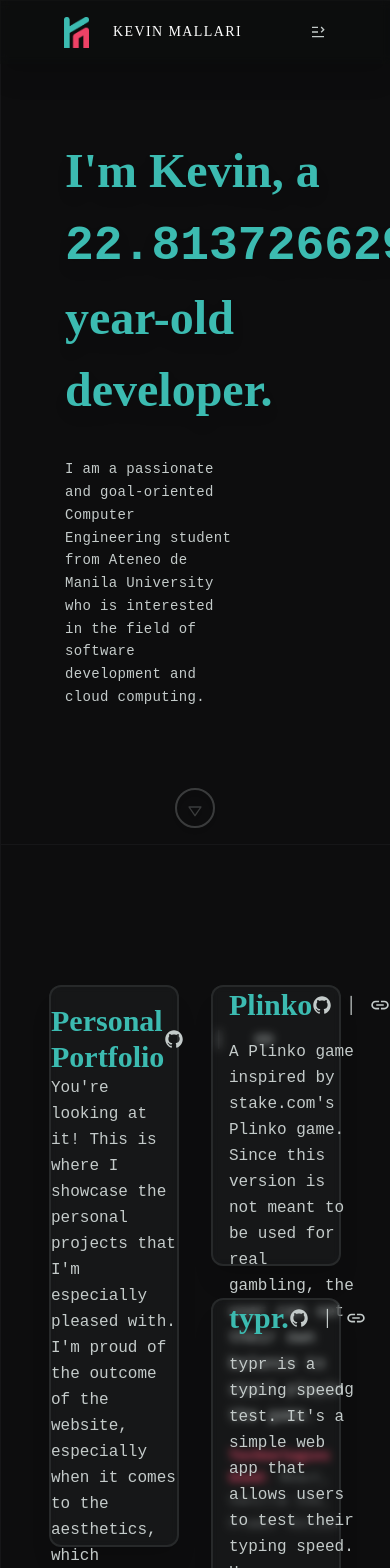
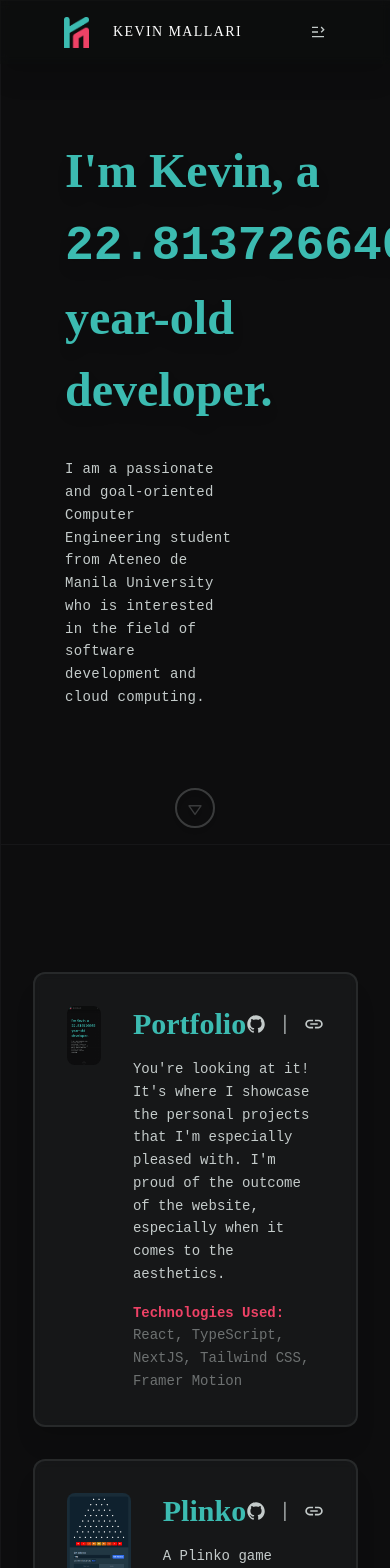
Before and after one commit to kmallari/Personal-Portfolio, a Next.js app: page / in a window 390 px wide. Shown: the top 1568 px of the page. Built offline with nearby package versions, Linux system fonts and the light colour scheme; a web font is replaced by a local one.

Commit message:
Adds responsiveness to projects section.

```diff
--- a/components/Header.tsx
+++ b/components/Header.tsx
@@ -32,7 +32,7 @@ export const Header: React.FC<HeaderProps> = ({}) => {
   return (
     <div
       id='home'
-      className='h-screen relative flex flex-col items-center justify-center cursor-default'
+      className='h-screen min-h-max relative flex flex-col items-center justify-center cursor-default'
     >
       <div className='flex flex-row items-center justify-center gap-8 lg:gap-16'>
         <div className='w-2/3 md:w-1/3 transition-all'>
--- a/components/HorizontalProjectContainer.tsx
+++ b/components/HorizontalProjectContainer.tsx
@@ -1,6 +1,7 @@
 import React from "react";
 import Image from "next/image";
 import Link from "next/link";
+import useWindowDimensions from "../hooks/useWindowDimensions";
 import { IoMdLink, IoLogoGithub } from "react-icons/io";
 
 interface HorizontalProjectContainerProps {
@@ -22,17 +23,20 @@ export const HorizontalProjectContainer: React.FC<
   description,
   technologies,
 }) => {
-  const x = image_src;
+  const { height, width } = useWindowDimensions();
+
   return (
-    <div className='h-1/2 w-full sm:p-4 lg:p-8 flex flex-row gap-4 xl:gap-8 bg-primary-light bg-opacity-5 backdrop-filter backdrop-blur-sm border-2 border-opacity-10 rounded-xl shadow-xl border-primary-light'>
-      <Image
-        src={image_src}
-        alt='preview-of-plinko'
-        width={494 / 2}
-        height={848 / 3.3}
-        quality={100}
-        className="rounded-lg"
-      />
+    <div className='h-auto w-5/6 lg:w-full lg:h-1/2 p-8 flex flex-row object-contain gap-8 bg-primary-light bg-opacity-5 backdrop-filter backdrop-blur-sm border-2 border-opacity-10 rounded-xl shadow-xl border-primary-light'>
+      <div className='object-contain'>
+        <Image
+          src={image_src}
+          alt='preview-of-plinko'
+          width={width != null && width > 1024 ? 494 / 2 : 494 / 3}
+          height={width != null && width > 1024 ? 848 / 2 : 848 / 3}
+          quality={100}
+          className='rounded-lg'
+        />
+      </div>
       <div className='flex flex-col w-full gap-8'>
         <div className='flex flex-row items-center justify-between text-3xl w-full'>
           <h2 className='font-dm font-bold text-primary-1'>{title}</h2>
@@ -45,7 +49,7 @@ export const HorizontalProjectContainer: React.FC<
                 <IoLogoGithub />
               </a>
             </Link>
-            <span className='text-base'>|</span>
+            <span className='text-base cursor-default'>|</span>
             <Link href={live_link}>
               <a
                 className='hover:text-primary-1 cursor-pointer'
@@ -56,7 +60,7 @@ export const HorizontalProjectContainer: React.FC<
             </Link>
           </div>
         </div>
-        <p className='text-primary-light transition-all leading-relaxed text-base font-dm_mono -mt-4'>
+        <p className='text-primary-light transition-all leading-relaxed text-sm font-dm_mono -mt-4'>
           {description}
         </p>
         <p className='text-primary-light hover:text-white transition-all leading-relaxed text-sm font-dm_mono -mt-4'>
--- a/components/Navbar.tsx
+++ b/components/Navbar.tsx
@@ -27,7 +27,7 @@ export const Navbar: React.FC<NavbarProps> = ({}) => {
 
   const checkHamburger = (): void => {
     if (width != null) {
-      if (width <= 800) {
+      if (width <= 768) {
         setIsHamburger(true);
         // setShowHamburgerMenu(false);
       } else {
@@ -105,13 +105,13 @@ export const Navbar: React.FC<NavbarProps> = ({}) => {
       <AnimatePresence>
         {showHamburgerMenu && (
           <motion.div
-            className='bg-opacity-20 backdrop-filter backdrop-blur-sm flex flex-col top-16 w-full fixed overflow-hidden font-dm text-white'
+            className='h-screen bg-opacity-20 backdrop-filter backdrop-blur-sm flex flex-col top-16 w-full fixed overflow-hidden font-dm text-white'
             initial={{ x: -400 }}
             animate={{ x: 0 }}
             exit={{ x: -768 }}
           >
             <Link href='/'>
-              <a className='select-none pl-12 pt-4 pb-4 w-full overflow-x-hidden hover:bg-dark-neutral hover:bg-opacity-10 transition-all group'>
+              <a className='select-none pl-12 pt-4 pb-4 w-full overflow-x-hidden hover:bg-primary-light hover:bg-opacity-10 group'>
                 <div className='flex flex-row gap-4 items-center group-hover:text-primary-1'>
                   <div className='text-primary-light group-hover:text-primary-1'>
                     <FiBriefcase />
@@ -120,18 +120,8 @@ export const Navbar: React.FC<NavbarProps> = ({}) => {
                 </div>
               </a>
             </Link>
-            <Link href='#about'>
-              <a className='select-none pl-12 pt-4 pb-4 w-full overflow-x-hidden hover:bg-dark-neutral hover:bg-opacity-10 transition-all group'>
-                <div className='flex flex-row gap-4 items-center group-hover:text-primary-1'>
-                  <div className='text-primary-light group-hover:text-primary-1'>
-                    <FiInfo />
-                  </div>
-                  About
-                </div>
-              </a>
-            </Link>
             <Link href='#projects'>
-              <a className='select-none pl-12 pt-4 pb-4 w-full overflow-x-hidden hover:bg-dark-neutral hover:bg-opacity-10 transition-all group'>
+              <a className='select-none pl-12 pt-4 pb-4 w-full overflow-x-hidden hover:bg-primary-light hover:bg-opacity-10 group'>
                 <div className='flex flex-row gap-4 items-center group-hover:text-primary-1'>
                   <div className='text-primary-light group-hover:text-primary-1'>
                     <FiCode />
@@ -141,7 +131,7 @@ export const Navbar: React.FC<NavbarProps> = ({}) => {
               </a>
             </Link>
             <Link href='#contact'>
-              <a className='select-none pl-12 pt-4 pb-4 w-full overflow-x-hidden hover:bg-dark-neutral hover:bg-opacity-10 transition-all group'>
+              <a className='select-none pl-12 pt-4 pb-4 w-full overflow-x-hidden hover:bg-primary-light hover:bg-opacity-10 group'>
                 <div className='flex flex-row gap-4 items-center group-hover:text-primary-1'>
                   <div className='text-primary-light group-hover:text-primary-1'>
                     <FiBriefcase />
--- a/components/Projects.tsx
+++ b/components/Projects.tsx
@@ -1,6 +1,7 @@
-import React from "react";
+import React, { useState, useEffect } from "react";
 import Image from "next/image";
 import Link from "next/link";
+import useWindowDimensions from "../hooks/useWindowDimensions";
 import { HorizontalProjectContainer } from "./HorizontalProjectContainer";
 import { IoMdLink, IoLogoGithub } from "react-icons/io";
 
@@ -9,10 +10,28 @@ interface ProjectsProps {}
 // TO MAKE RESPONSIVE
 
 export const Projects: React.FC<ProjectsProps> = ({}) => {
+  const { height, width } = useWindowDimensions();
+  const [isWidthSmall, setIsWidthSmall] = useState<boolean>(false);
+
+  useEffect(() => {
+    if (width != null) {
+      if (width <= 1024) {
+        setIsWidthSmall(true);
+      } else {
+        setIsWidthSmall(false);
+      }
+    }
+  }, [width]);
+
   return (
-    <div id='projects' className='w-full h-screen flex items-center'>
-      <div className='flex flex-row gap-8 justify-center h-2/3 w-full'>
-        <div className='h-full w-1/3 sm:p-4 lg:p-8 flex flex-col gap-4 xl:gap-8 bg-primary-light bg-opacity-5 backdrop-filter backdrop-blur-sm border-2 border-opacity-10 rounded-xl shadow-xl border-primary-light'>
+    <div
+      id='projects'
+      className='w-full h-auto flex self-start items-center my-32'
+    >
+      <div className='flex flex-row self-start gap-8 justify-center h-2/3 w-full'>
+        {isWidthSmall ? null : (
+          <div className='h-auto w-1/3 sm:p-4 lg:p-8 flex flex-col object-contain gap-8 bg-primary-light bg-opacity-5 backdrop-filter backdrop-blur-sm border-2 border-opacity-10 rounded-xl shadow-xl border-primary-light'>
+            <div className='object-contain'>
               <Image
                 src='/portfolio.png'
                 alt='portfolio-preview'
@@ -21,9 +40,12 @@ export const Projects: React.FC<ProjectsProps> = ({}) => {
                 quality={100}
                 className='rounded-xl'
               />
+            </div>
             <div className='flex flex-row items-center justify-between text-3xl'>
               <h2 className='font-dm font-bold text-primary-1'>
-              Personal Portfolio
+                {width != null && width >= 1280
+                  ? "Personal Portfolio"
+                  : "Portfolio"}
               </h2>
               <div className='text-primary-light flex flex-row gap-8 items-center text-xl'>
                 <Link href='https://github.com/kmallari/Personal-Portfolio'>
@@ -42,24 +64,37 @@ export const Projects: React.FC<ProjectsProps> = ({}) => {
                 </Link>
               </div>
             </div>
-          <p className='text-primary-light transition-all leading-relaxed text-base font-dm_mono -mt-4'>
+            <p className='text-primary-light transition-all leading-relaxed text-sm font-dm_mono -mt-4'>
               You&apos;re looking at it! This is where I showcase the personal
               projects that I&apos;m especially pleased with.
             </p>
             <p className='text-primary-light transition-all leading-relaxed text-base font-dm_mono -mt-4'>
               I&apos;m proud of the outcome of the website, especially when it
-            comes to the aesthetics, which includes the general design and
-            animations.
+              comes to the aesthetics.
             </p>
             <p className='text-primary-light hover:text-white transition-all leading-relaxed text-sm font-dm_mono -mt-4'>
-            <span className='font-bold text-primary-2'>Technologies Used:</span>
+              <span className='font-bold text-primary-2'>
+                Technologies Used:
+              </span>
               <span className='opacity-50'>
                 {" "}
                 NextJS, React, TypeScript, Tailwind CSS, Framer Motion
               </span>
             </p>
           </div>
-        <div className='flex flex-col gap-8 w-1/3'>
+        )}
+
+        <div className='flex flex-col justify-center items-center gap-8 lg:w-2/4 xl:w-1/3'>
+          {isWidthSmall ? (
+            <HorizontalProjectContainer
+              github_link='https://github.com/kmallari/Personal-Portfolio'
+              live_link='/'
+              image_src='/portfolio_vertical.png'
+              title='Portfolio'
+              description="You're looking at it! It's where I showcase the personal projects that I'm especially pleased with. I'm proud of the outcome of the website, especially when it comes to the aesthetics."
+              technologies='React, TypeScript, NextJS, Tailwind CSS, Framer Motion'
+            />
+          ) : null}
           <HorizontalProjectContainer
             github_link='https://github.com/kmallari/plinko'
             live_link='https://kmallari.github.io/plinko/'
@@ -74,7 +109,7 @@ export const Projects: React.FC<ProjectsProps> = ({}) => {
             image_src='/typr.png'
             title='typr.'
             description="typr is a typing speed test. It's a simple web app that allows users to test their typing speed. Heavy inspiration from monkeytype.com was used in crafting the website."
-            technologies='NextJS, React, TypeScript, Tailwind CSS, AWS Lambda'
+            technologies='React, TypeScript, NextJS, Tailwind CSS, AWS Lambda'
           />
         </div>
       </div>
```
Also changed, not shown: public/portfolio_vertical.png (added). Lines whose indentation alone changed are shown as unchanged.
